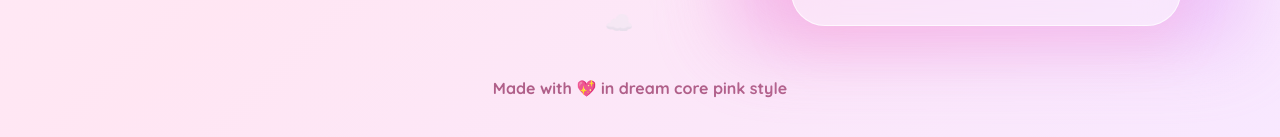
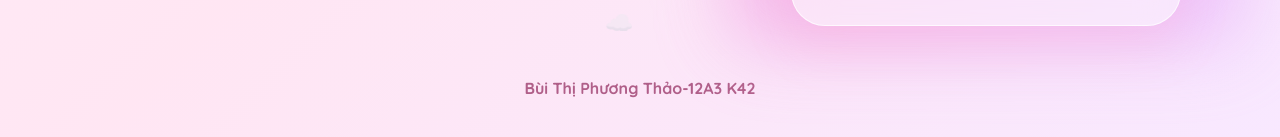
Before and after one commit to mwuandz/thao-a3, a plain HTML site: page index.html in a window 1280 px wide. Shown: the part 769-906 px from the top of the page. Drawn offline with Linux system fonts and the light colour scheme.

Commit message:
Update index.html

```diff
--- a/index.html
+++ b/index.html
@@ -746,7 +746,7 @@
       </div>
     </section>
 
-    <div class="footer">Made with 💖 in dream core pink style</div>
+    <div class="footer">Bùi Thị Phương Thảo-12A3 K42</div>
   </div>
 
   <script>
```
